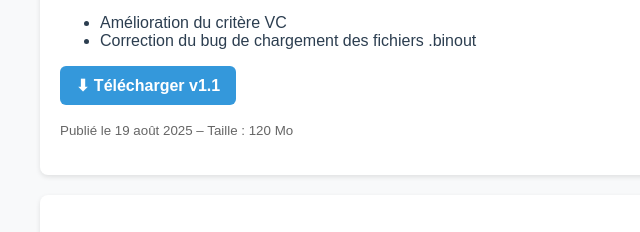
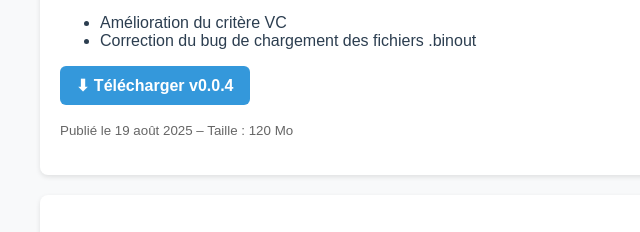
Before and after one commit to ayrton-gerard/astra_opensource, a plain HTML site: page index.html in a window 1280 px wide. Shown: the part 241-473 px from the top of the page, 0-640 px from the left. Drawn offline with Linux system fonts and the light colour scheme.

Commit message:
Update index.html

```diff
--- a/index.html
+++ b/index.html
@@ -38,8 +38,8 @@
       <li>Amélioration du critère VC</li>
       <li>Correction du bug de chargement des fichiers .binout</li>
     </ul>
-    <a class="download-btn" href="https://github.com/tonpseudo/monlogiciel/releases/download/v1.1/MonLogiciel_v1.1.rar">
-      ⬇ Télécharger v1.1
+    <a class="download-btn" href="https://github.com/ayrton-gerard/astra_opensource/releases/tag/v0.0.4/ASTRA_v004.rar">
+      ⬇ Télécharger v0.0.4
     </a>
     <p><small>Publié le 19 août 2025 – Taille : 120 Mo</small></p>
   </div>
```
